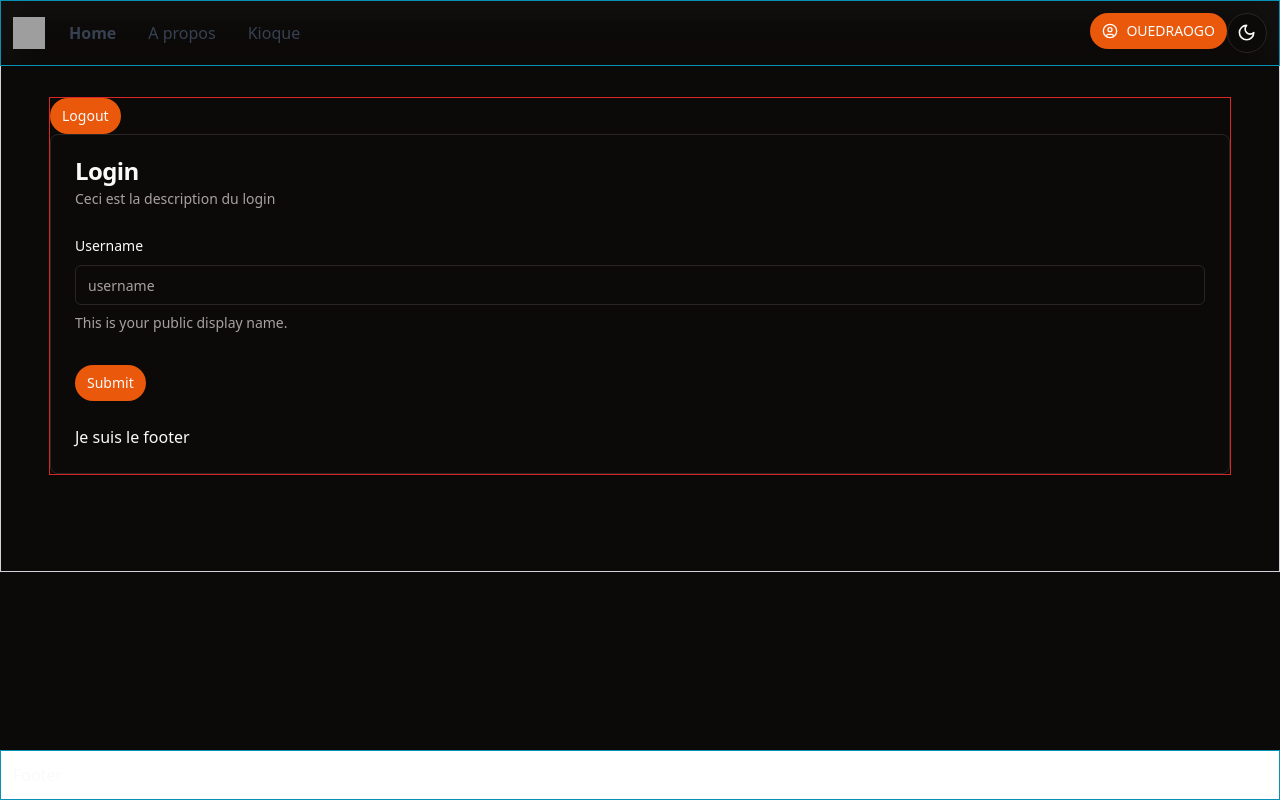
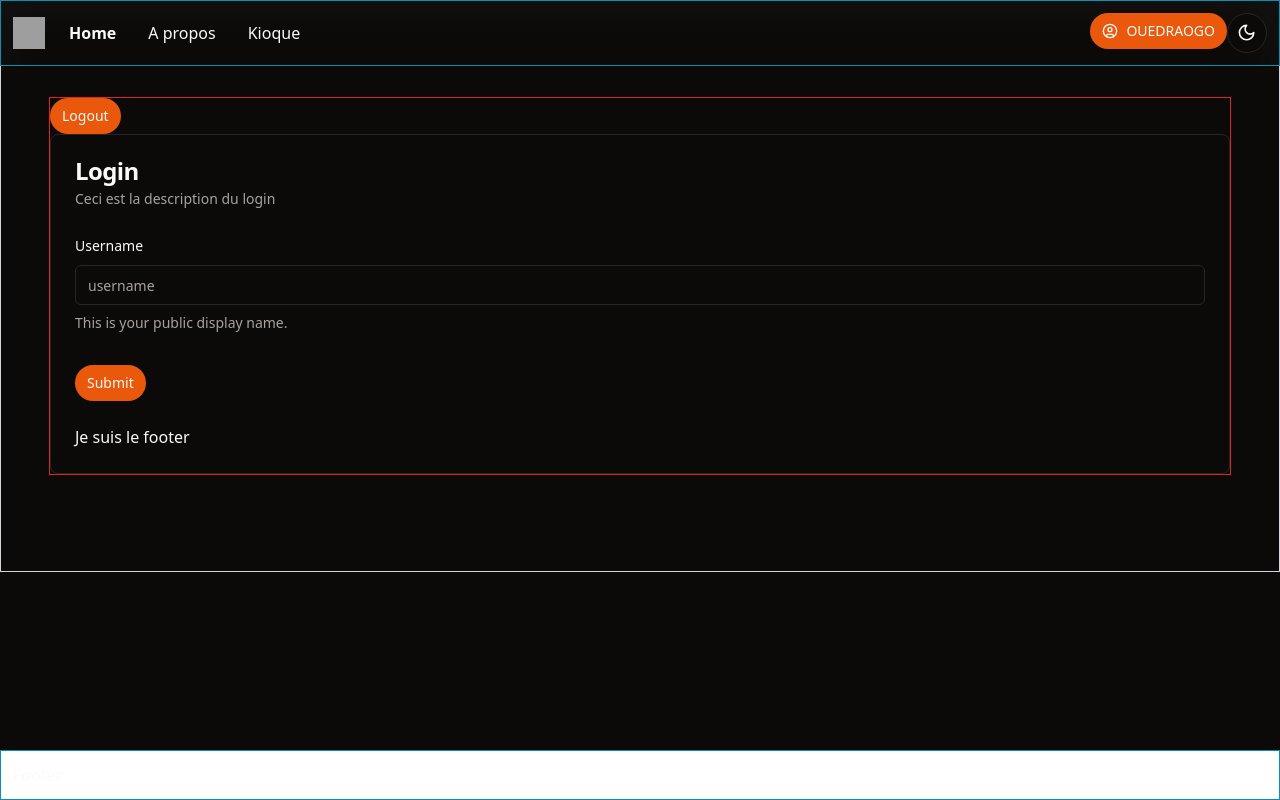
Before and after one commit to wendkoagenda/stachTest, a React (Vite) app: page /login in a window 1280 px wide. Both pictures are taken after typing "Sample" into the empty fields and a click on the button "Submit". Built offline with nearby package versions, Linux system fonts and the light colour scheme; grey boxes are pictures that could not be loaded.

Commit message:
Theme done

```diff
--- a/src/components/custom/Dropdown.tsx
+++ b/src/components/custom/Dropdown.tsx
@@ -36,10 +36,7 @@ const Dropdown: React.FC<DropdownProps> = ({ children, title }) => {
 
   return (
     <div className="relative" ref={dropdownRef}>
-      <button
-        className="text-gray-700 hover:font-bold"
-        onClick={toggleDropdown}
-      >
+      <button className=" hover:font-bold" onClick={toggleDropdown}>
         {title}
       </button>
       {isOpen && (
--- a/src/components/layouts/AuthenticatedLayout.tsx
+++ /dev/null
@@ -1,31 +0,0 @@
-import Footer from "../commons/Footer";
-import Header from "../commons/HorizontalHeader";
-
-// export default function AuthenticatedLayout({ content }: { content: string }) {
-//   return (
-//     <>
-
-//       <div className=" w-full mx-auto p-4  border border-gray-300">
-//         <Header />
-//         {content}
-//         <Footer />
-//       </div>
-//     </>
-//   );
-// }
-
-const AuthenticatedLayout: React.FC<{ content: React.ReactNode }> = ({
-  content,
-}) => {
-  return (
-    <>
-      <Header />
-      <div className=" w-full mx-auto p-4  border border-gray-300">
-        {content}
-      </div>
-      <Footer />
-    </>
-  );
-};
-
-export default AuthenticatedLayout;
--- a/src/components/commons/HorizontalHeader.tsx
+++ b/src/components/partials/HorizontalHeader.tsx
@@ -44,7 +44,7 @@ export default function HorizontalHeader() {
               <Tooltip>
                 <TooltipTrigger>
                   {" "}
-                  <Link to="/" className="text-gray-700 font-bold">
+                  <Link to="/" className=" font-bold">
                     Home
                   </Link>
                 </TooltipTrigger>
@@ -57,7 +57,7 @@ export default function HorizontalHeader() {
               <Tooltip>
                 <TooltipTrigger>
                   {" "}
-                  <Link to="/" className="text-gray-700 hover:font-bold">
+                  <Link to="/" className=" hover:font-bold">
                     A propos
                   </Link>
                 </TooltipTrigger>
@@ -70,7 +70,7 @@ export default function HorizontalHeader() {
               <Dropdown title="Kioque">
                 <a
                   href="#"
-                  className="block px-4 py-2 text-sm text-gray-700 hover:bg-gray-100"
+                  className="block px-4 py-2 text-sm  hover:bg-gray-100"
                 >
                   Option 1
                 </a>
@@ -174,6 +174,7 @@ export default function HorizontalHeader() {
                 </Dropdown>
               </div>
               <div>
+                <div className="flex flex-row">
                   <Dropdown title="OUEDRAOGO">
                     <>
                       <a
@@ -191,6 +192,10 @@ export default function HorizontalHeader() {
                     </>
                   </Dropdown>
                 </div>
+                <div>
+                  <ModeToggle />
+                </div>
+              </div>
             </div>
           </div>
         </div>
--- a/src/pages/home/Home.tsx
+++ b/src/pages/home/Home.tsx
@@ -1,4 +1,4 @@
-import HorizontalHeader from "@/components/commons/HorizontalHeader";
+import HorizontalHeader from "@/components/partials/HorizontalHeader";
 import { Button } from "@/components/ui/button";
 import {
   Card,
@@ -21,12 +21,11 @@ import { Input } from "@/components/ui/input";
 import { zodResolver } from "@hookform/resolvers/zod";
 import { useForm } from "react-hook-form";
 import { z } from "zod";
-import Footer from "../../components/commons/Footer";
+import Footer from "../../components/partials/Footer";
 import { useDispatch, useSelector } from "react-redux";
 import { login, logout } from "@/redux/slices/authSlice";
 import { RootState } from "@/redux/RootState";
 import { useNavigate } from "react-router-dom";
-import { ModeToggle } from "@/components/ui/mode-toggle";
 
 const formSchema = z.object({
   username: z.string().min(2, {
```
Also changed, not shown: src/components/partials/Footer.tsx (renamed from src/components/commons/Footer.tsx), src/components/partials/VerticalHeader.tsx (renamed from src/components/commons/VerticalHeader.tsx). Lines whose indentation alone changed are shown as unchanged.
